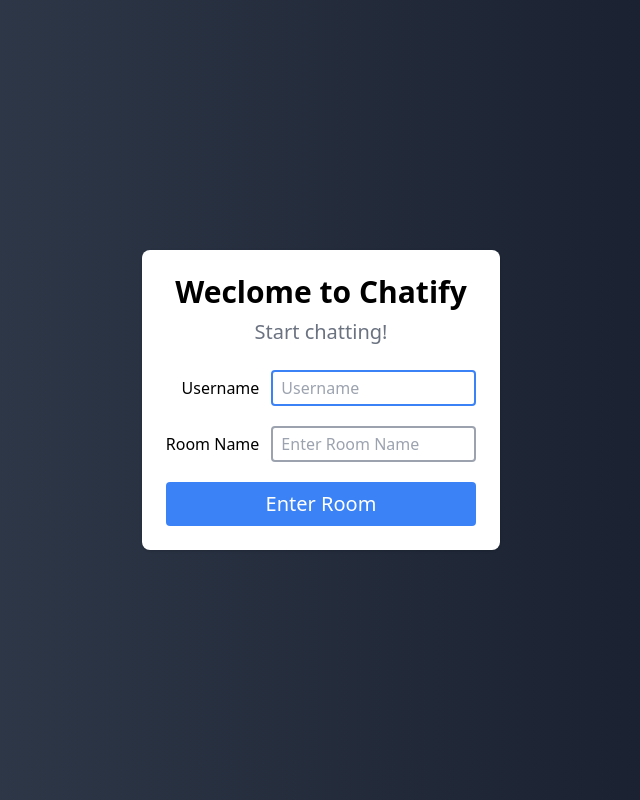
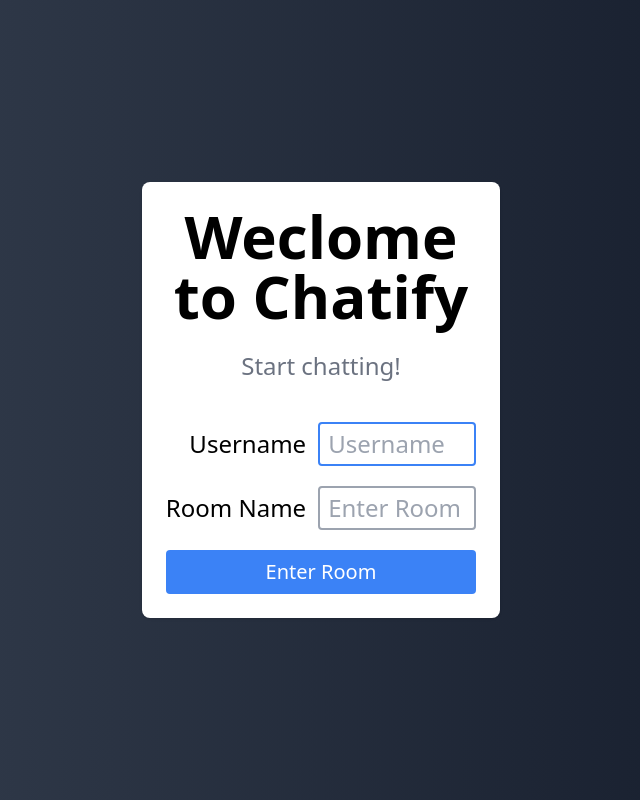
Before and after one commit to szgyuszi/chat-app, a React (Vite) app in the folder client/: page / in a window 1280 px wide. Shown: the whole page, without its empty margins (319-959 px from the left). Built offline with nearby package versions, Linux system fonts and the light colour scheme; no server answers.

Commit message:
refactor: improve ui and add funcionality

```diff
--- a/client/src/pages/Login.tsx
+++ b/client/src/pages/Login.tsx
@@ -11,11 +11,10 @@ type User = {
 
 interface LoginProps {
   socket: io.Socket<DefaultEventsMap, DefaultEventsMap>;
-  user: User | null;
   setUser: React.Dispatch<React.SetStateAction<User | null>>;
 }
 
-export function Login({ socket, user, setUser }: LoginProps) {
+export function Login({ socket, setUser }: LoginProps) {
   const userNameRef = useRef<HTMLInputElement>(null);
   const roomNameRef = useRef<HTMLInputElement>(null);
 
@@ -23,15 +22,16 @@ export function Login({ socket, user, setUser }: LoginProps) {
 
   const handleSubmit = (e: FormEvent) => {
     e.preventDefault();
-    console.log(userNameRef.current?.value);
-    console.log(roomNameRef.current?.value);
 
-    if (userNameRef.current?.value && roomNameRef.current?.value) {
+    if (
+      userNameRef.current?.value !== "" &&
+      roomNameRef.current?.value !== ""
+    ) {
       socket.emit("joinRoom", roomNameRef.current?.value);
       setIsError(false);
       setUser({
-        userName: userNameRef.current?.value,
-        roomId: roomNameRef.current?.value,
+        userName: userNameRef.current?.value!,
+        roomId: roomNameRef.current?.value!,
       });
     } else {
       setIsError(true);
@@ -40,15 +40,19 @@ export function Login({ socket, user, setUser }: LoginProps) {
 
   return (
     <>
-      <h1 className="text-3xl font-bold text-center mb-2">
+      <h1 className="text-6xl font-bold text-center mb-6">
         Weclome to Chatify
       </h1>
-      <p className="text-xl text-gray-500 text-center mb-6">Start chatting!</p>
+      <p className="text-2xl text-gray-500 text-center mb-10">
+        Start chatting!
+      </p>
       <form
         className="grid grid-cols-[auto,1fr] gap-x-3 gap-y-5 items-center justify-items-end"
         onSubmit={handleSubmit}
       >
-        <label htmlFor="userName">Username</label>
+        <label className="text-2xl" htmlFor="userName">
+          Username
+        </label>
         <Input
           id="userName"
           pattern="\S*"
@@ -56,17 +60,20 @@ export function Login({ socket, user, setUser }: LoginProps) {
           ref={userNameRef}
           required
           autoFocus
+          className="text-2xl"
         />
-        <label htmlFor="room">Room Name</label>
+        <label className="text-2xl" htmlFor="room">
+          Room Name
+        </label>
         <Input
           id="room"
           placeholder="Enter Room Name"
           ref={roomNameRef}
-          className={"text-gray-700"}
+          className={"text-gray-700 text-2xl"}
           pattern="\S*"
         />
 
-        <Button type="submit" className="col-span-full w-full ">
+        <Button type="submit" className="col-span-full w-full text-2xl">
           Enter Room
         </Button>
       </form>
```
